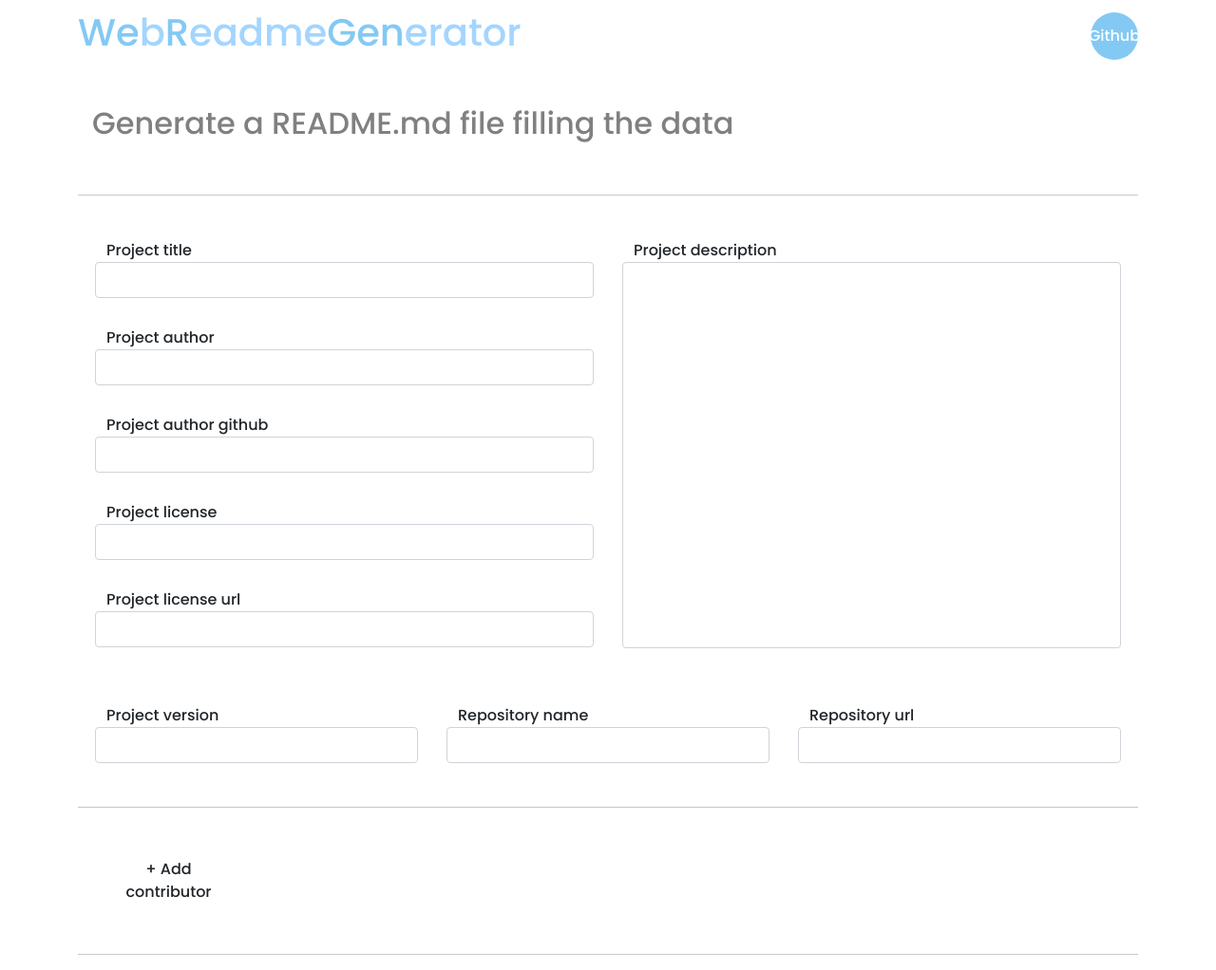
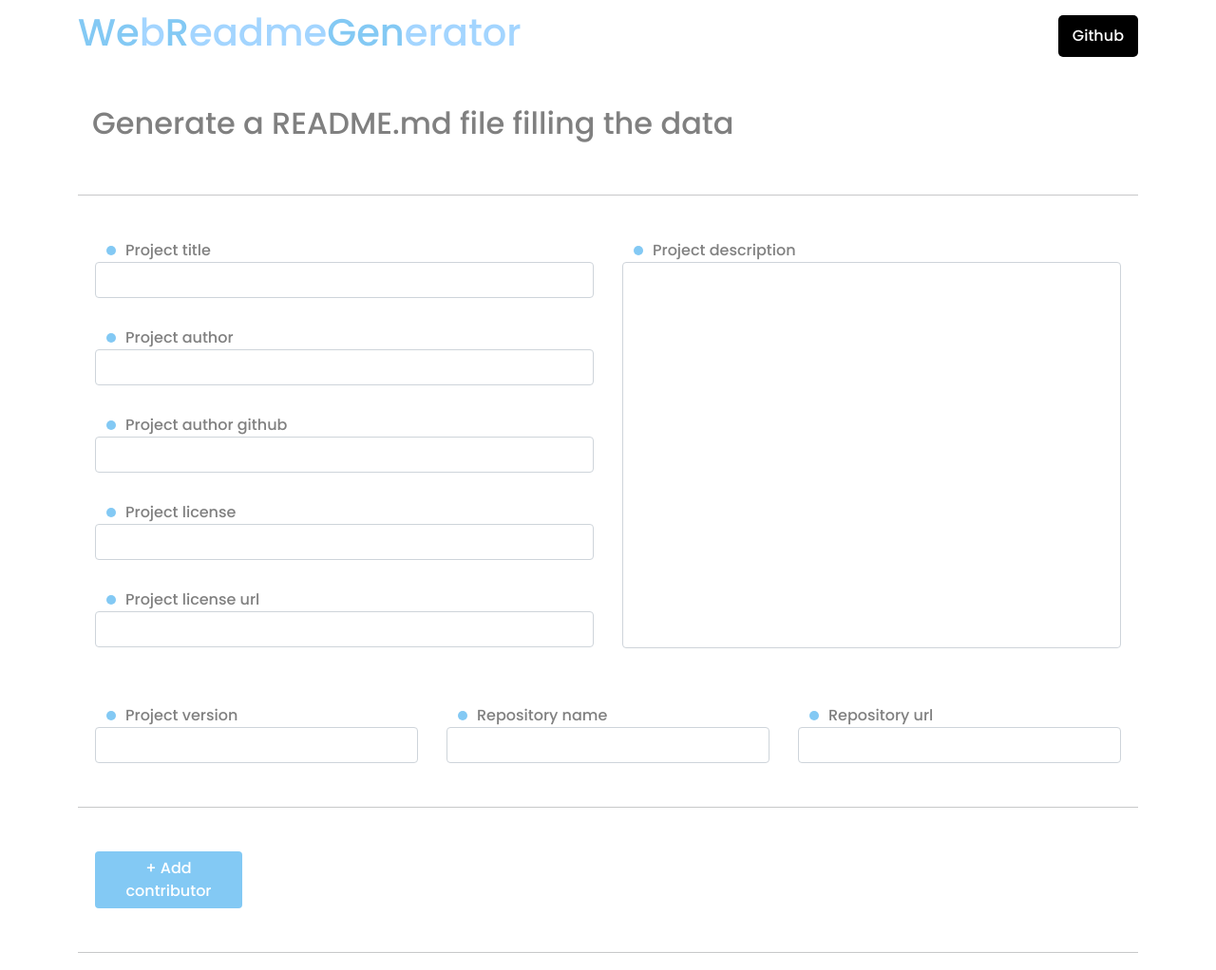
Before and after one commit to uwo-o/Readme-Generator, a PHP site: page / in a window 1280 px wide. Shown: the whole page at 95% size. Run offline with PHP 8.4, Linux system fonts and the light colour scheme; some libraries are stand-ins or nearby versions.

Commit message:
ui improved

```diff
--- a/css/styles.css
+++ b/css/styles.css
@@ -37,8 +37,104 @@ textarea{
     resize: none;
 }
 
+label{
+    color: gray;
+}
+
+label::before{
+    content: '';
+    display: inline-flex;
+    width: 10px;
+    height: 10px;
+    border-radius: 50%;
+    background-color: var(--color-primary);
+    margin-right: 10px;
+}
+
+.form-control{
+    font-weight: 300;
+}
+
 .row{
     padding: 15px;
+}
+
+.btn{
+    width: 100%;
+    border: none;
+    background-color: var(--color-primary);
+    color: white;
+}
+
+.btn:hover{
+    background-color: var(--color-primary-light);
+    color: white;
+}
+
+.btn-sec{
+    width: 100%;
+    border: none;
+    background-color: var(--color-secondary);
+    color: white;
+}
+
+.btn-sec:hover{
+    background-color: var(--color-dark);
+    color: white;
+}
+
+.btn-delete{
+    width: 100%;
+    border: none;
+    background-color: red;
+    color: white;
+}
+
+.btn-delete:hover{
+    background-color: darkred;
+    color: white;
+}
+
+.github-input{
+    display: none;
+}
+
+.btn-github{
+    background-color: black;
+    color: white;
+}
+
+.btn-github:hover{
+    background-color: #2b2b2b;
+    color: white;
+}
+
+.linkedin-input{
+    display: none;
+}
+
+.btn-linkedin{
+    background-color: #0077B5;
+    color: white;
+}
+
+.btn-linkedin:hover{
+    background-color: #00a9ff;
+    color: white;
+}
+
+.website-input{
+    display: none;
+}
+
+.btn-website{
+    background-color: var(--color-primary);
+    color: white;
+}
+
+.btn-website:hover{
+    background-color: var(--color-primary-light);
+    color: white;
 }
 
 header{
@@ -66,17 +162,16 @@ header .github{
     display: flex;
     align-items: center;
     justify-content: center;
-    width: 50px;
-    height: 50px;
-    border-radius: 50%;
-    background-color: var(--color-primary);
+    border-radius: 5px;
+    background-color: black;
     color: white;
+    padding: 10px 15px;
     transition: all 0.5s ease;
 }
 
 header .github:hover{
     cursor: pointer;
-    background-color: var(--color-primary-light);
+    background-color: #2b2b2b;
 }
 
 header .github i{
@@ -87,29 +182,3 @@ header .github i{
 .selector-for-some-widget {
     box-sizing: content-box;
 }
-
-@media sceen and (max-width: 990px){
-    header .title:hover{
-        display: none;
-        animation: title-animation .5s ease;
-    }
-}
-
-@keyframes title-animation {
-
-    0%{
-        display: inline;
-        opacity: 0;
-        transform: translateY(-30px);
-    }
-
-    50%{
-        transform: translateY(-15px);
-        opacity: .5;
-    }
-
-    100%{
-        transform: translateY(0);
-        opacity: 1;
-    }
-}
```
